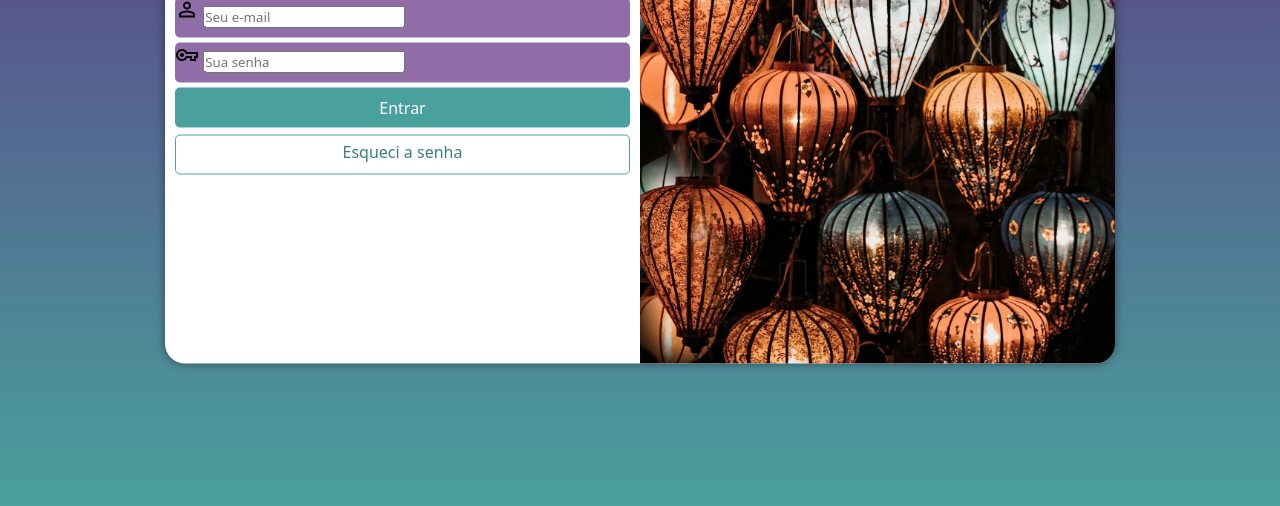
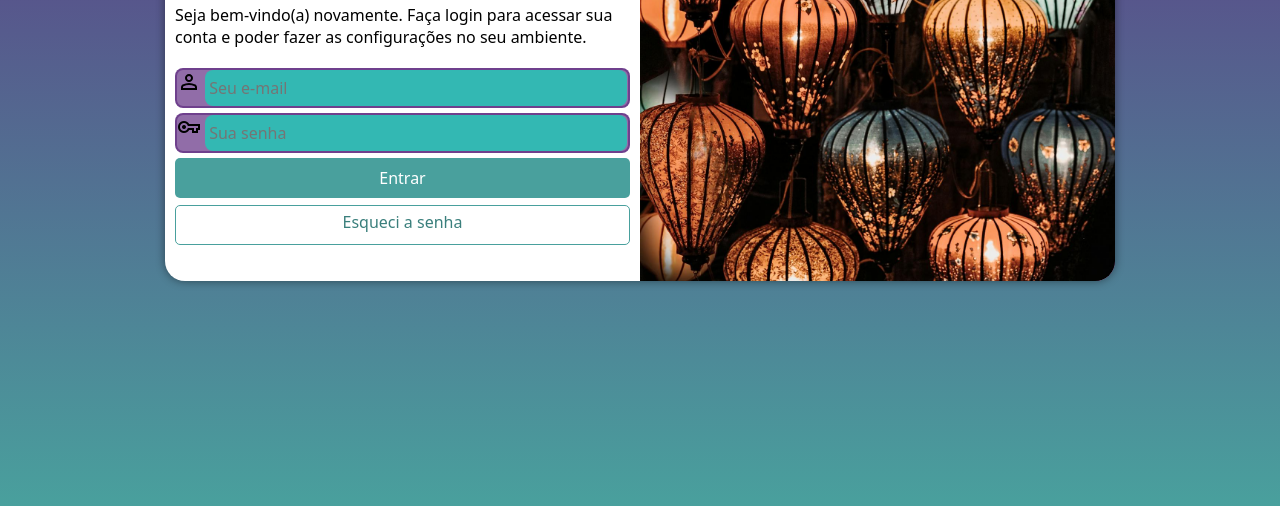
Before and after one commit to Maria-luiza-malu/HTML-CSS, a plain HTML site: page DESAFIOS/formulario/index.html in a window 1280 px wide. Shown: the part 294-800 px from the top of the page. Drawn offline with nearby package versions, Linux system fonts and the light colour scheme.

Commit message:
pequenos ajustes do form

```diff
--- a/DESAFIOS/formulario/estilos/media-query.css
+++ b/DESAFIOS/formulario/estilos/media-query.css
@@ -8,6 +8,7 @@
 
     section#login{
         width: 80vw;
+        height: 285px;
     }
 
     section#login > div#imagem{
@@ -32,6 +33,7 @@
 
     section#login{
         width: 950px;
+        height: 350px;
     }
 
     section#login > div#imagem{
@@ -50,7 +52,8 @@
     }
 
     div#formulario > p{
-        font-size: 1.2em;
+        font-size: 1em;
+        margin: 20px 0px;
     }
 
 }
--- a/DESAFIOS/formulario/estilos/style.css
+++ b/DESAFIOS/formulario/estilos/style.css
@@ -68,15 +68,30 @@ div#formulario > p{
 
 form > div.campo{
     background-color: #602c82b0;
+    border: 2px solid  #602c82b0;
     display: block;
     width: 100%;
     height: 40px;
-    border-radius: 5px;
+    border-radius: 8px;
     margin: 5px 0px ;
 }
 
 div.campo > label{
     display: none;
+}
+
+div.campo > input{
+    background-color: #33b8b3 ;
+    font-size: 1em;
+    width: calc(100% - 29px);
+    height: 100%;
+    border: 0px;
+    border-radius: 8px;
+    padding: 4px;
+}
+
+div.campo > input:focus-within{
+    background-color: white;
 }
 
 form > input[type=submit] {
```
